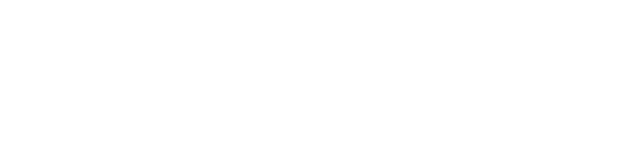
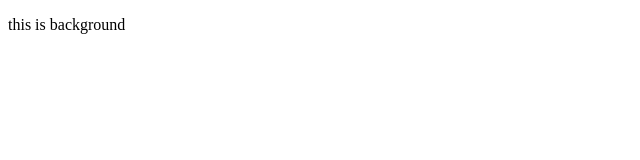
Before and after one commit to benxuhuang/background-generator, a plain HTML site: page index.html in a window 1280 px wide. Shown: the whole page, without its empty margins (0-640 px from the left). Drawn offline with Linux system fonts and the light colour scheme.

Commit message:
adding a paragraph

```diff
--- a/index.html
+++ b/index.html
@@ -9,7 +9,7 @@
 </head>
 
 <body>
-
+    <p>this is background</p>
 </body>
 
 </html>
```
